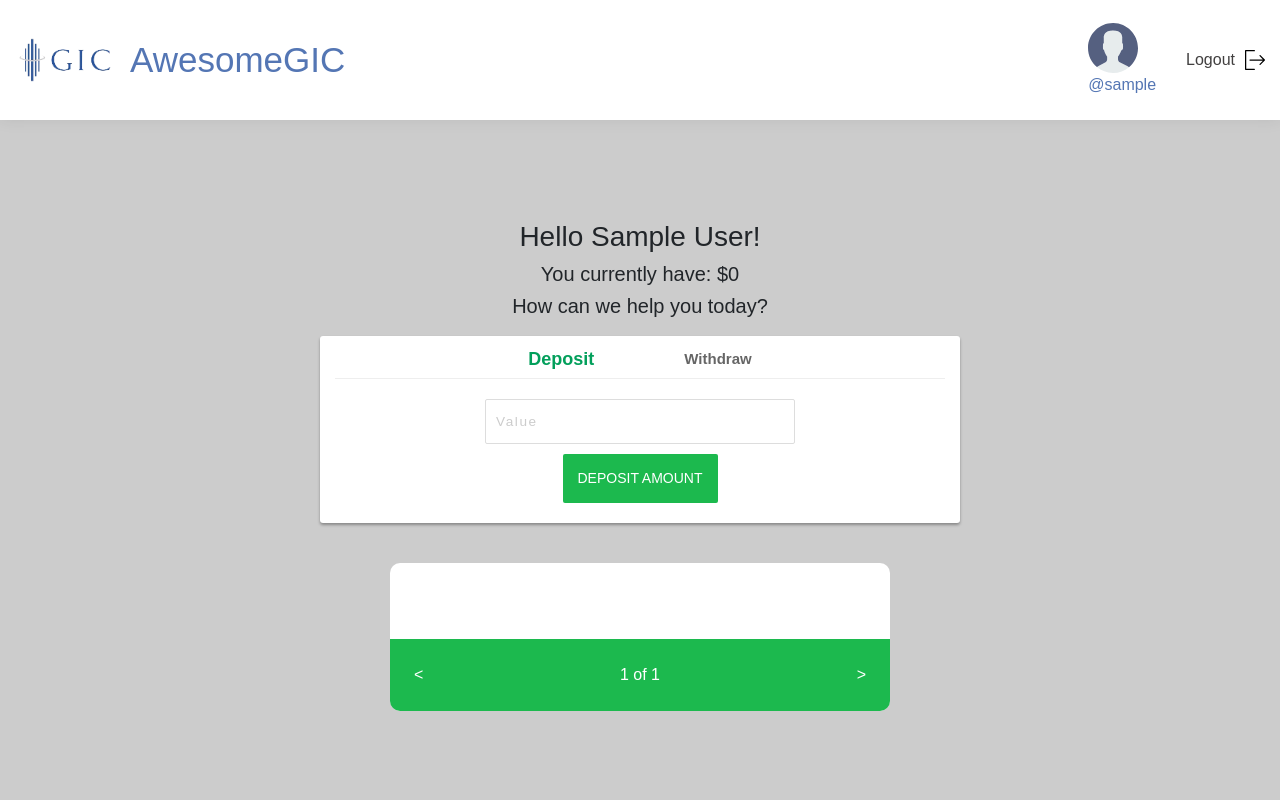
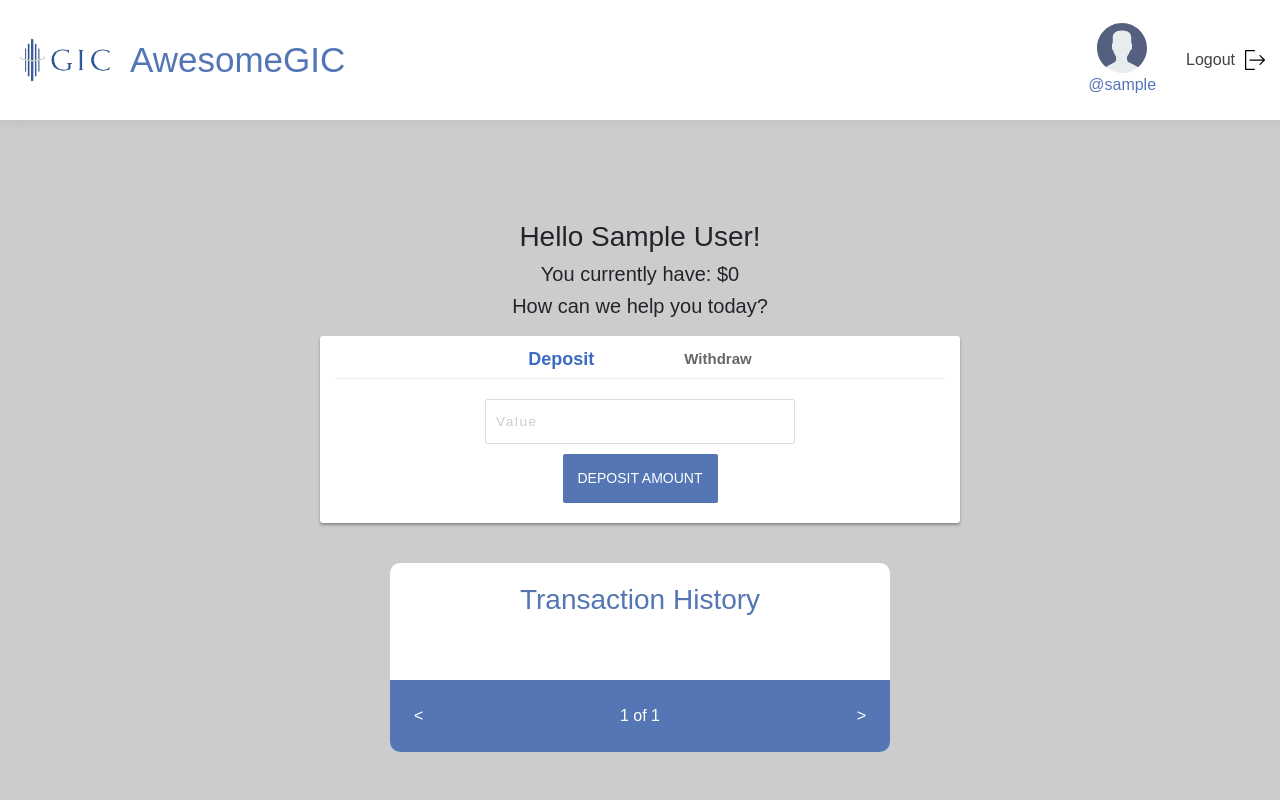
Before and after one commit to Nixx162/awesomegic, a Django app: page / in a window 1280 px wide. Run offline with Django 5.2, Linux system fonts and the light colour scheme; the visitor is signed in with stand-in values (Sample User, id 1); data that the repository does not hold is empty; some libraries are stand-ins or nearby versions.

Commit message:
UI fixes

```diff
--- a/awesomegic/settings.py
+++ b/awesomegic/settings.py
@@ -34,7 +34,7 @@ SECRET_KEY = os.environ.get('DJANGO_SECRET_KEY', 'django-insecure-5$nr@!cus0py&b
 # DEBUG = True
 DEBUG = os.environ.get('DJANGO_DEBUG', '') != 'False'
 
-ALLOWED_HOSTS = ['awesomegic.up.railway.app']
+ALLOWED_HOSTS = ['awesomegic.up.railway.app', '127.0.0.1']
 CSRF_TRUSTED_ORIGINS = ['https://awesomegic.up.railway.app']
 
 
--- a/base/models.py
+++ b/base/models.py
@@ -9,7 +9,7 @@ class User(AbstractUser):
 
 class Transaction(models.Model):
   class Meta:
-    ordering = ["datetime"]
+    ordering = ["-datetime"]
 
   TRANSACTION_TYPE = {
     "dep": "Deposit",
--- a/base/templates/home.html
+++ b/base/templates/home.html
@@ -38,6 +38,7 @@
   <!-- Transaction box -->
 
   <div class="transaction-container">
+    <h3>Transaction History</h3>
     <ul class="transaction-list"></ul>
     <div class="transaction-list-footer">
         <button class="btn" id="prev-page"><</button>
@@ -49,4 +50,6 @@
 
 <script src="{% static 'js/transaction_list_script.js' %}" defer></script>
 {{ transactions|json_script }}
+<script src="{% static 'js/transaction_form_script.js' %}" defer></script>
+{{ page|json_script }}
 {% endblock content %}
--- a/static/styles/style.css
+++ b/static/styles/style.css
@@ -49,6 +49,13 @@ a.header-logo:hover {
   display: flex;
   align-items: center;
   gap: 30px;
+}
+
+.header-user {
+  display: flex;
+  flex-direction: column;
+  justify-content: center;
+  align-items: center;
 }
 
 .header-user p {
@@ -137,7 +144,7 @@ a.header-logo:hover {
   transition: all 0.1s linear;
 }
 .tf-header .active{
-  color: #029f5b;
+  color: #3c6bc2;
   font-size: 18px;
 }
 
@@ -173,7 +180,7 @@ a.header-logo:hover {
 }
 .u-form-group button{
   width:25%;
-  background-color: #1CB94E;
+  background-color: #5476b4;
   border: none;
   outline: none;
   color: #fff;
@@ -205,6 +212,10 @@ a.header-logo:hover {
   overflow: hidden;
   border-radius: 10px;
   padding-top: 20px;
+}
+
+.transaction-container h3 {
+  color: #5476b4;
 }
 
 .transaction-list {
@@ -260,7 +271,7 @@ a.header-logo:hover {
   display: flex;
   justify-content: space-between;
   align-items: center;
-  background-color: #1CB94E;
+  background-color: #5476b4;
   color: #fff;
   padding: 1rem;
   width: 100%;
@@ -438,7 +449,7 @@ input::placeholder {
   font-weight: 500;
   line-height: 1em;
   text-transform: uppercase;
-  color: #1CB94E;
+  color: #5476b4;
   letter-spacing: 0.1rem;
 }
 .user_options-forms .forms_field:not(:last-of-type) {
@@ -465,7 +476,7 @@ input::placeholder {
   margin-top: 35px;
 }
 .user_options-forms .forms_buttons-action {
-  background-color: #1CB94E;
+  background-color: #5476b4;
   border-radius: 3px;
   padding: 10px 35px;
   font-size: 1rem;
@@ -477,7 +488,7 @@ input::placeholder {
   transition: background-color 0.2s ease-in-out;
 }
 .user_options-forms .forms_buttons-action:hover {
-  background-color: #1CB94E;
+  background-color: #87a2d3;
 }
 .user_options-forms .user_forms-signup,
 .user_options-forms .user_forms-login {
--- a/templates/main.html
+++ b/templates/main.html
@@ -22,7 +22,6 @@
 
     <script src="{% static 'js/jquery.min.js' %}"></script>
     <script src="{% static 'js/login_script.js' %}"></script>
-    <script src="{% static 'js/transaction_form_script.js' %}"></script>
     <script src="{% static 'js/boostrap.bundle.min.js' %}"></script>
   </body>
 </html>
```
